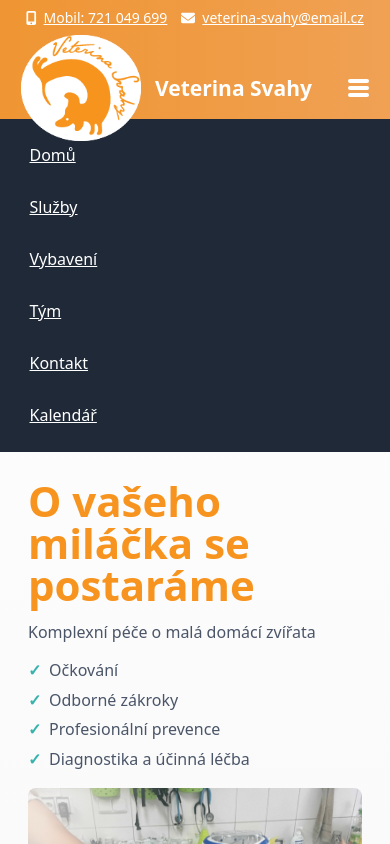
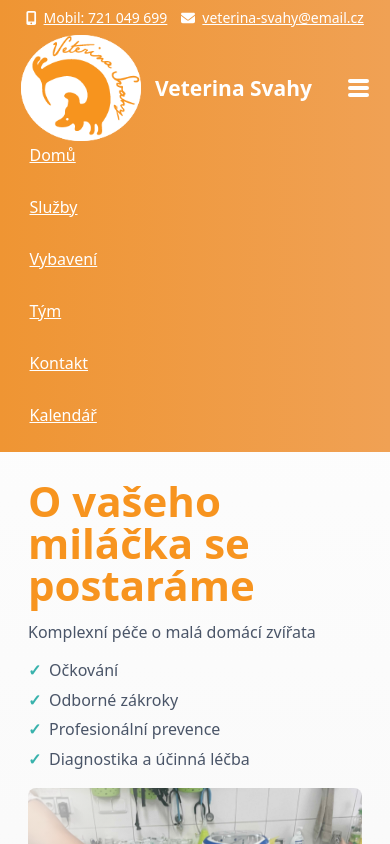
Before and after one commit to ajtyrunner/veterinarni-ordinace, a Next.js app: page / in a window 390 px wide. Both pictures are taken after a click on the element 358 px from the left and 87 px from the top of the page. Shown: the top 844 px of the page. Built offline with nearby package versions, Linux system fonts and the light colour scheme.

Commit message:
Mobile device orange menu list change

```diff
--- a/src/app/globals.css
+++ b/src/app/globals.css
@@ -374,3 +374,8 @@ a:hover {
     text-wrap: balance;
   }
 }
+
+/* Styly pro výsuvné menu na mobilních zařízeních */
+.mobile-nav {
+  background: linear-gradient(to right, rgb(var(--header-start-color)), rgb(var(--header-end-color)));
+}
--- a/src/components/Header.tsx
+++ b/src/components/Header.tsx
@@ -82,7 +82,7 @@ const Header = () => {
             <div
                 className={
                     active
-                        ? "flex flex-col space-y-4 bg-gray-800 w-full p-5 md:hidden"
+                        ? "flex flex-col space-y-4 bg-gradient-to-r from-[rgba(var(--header-start-color),1)] to-[rgba(var(--header-end-color),1)] w-full p-5 md:hidden"
                         : "hidden"
                 }
             >
```
